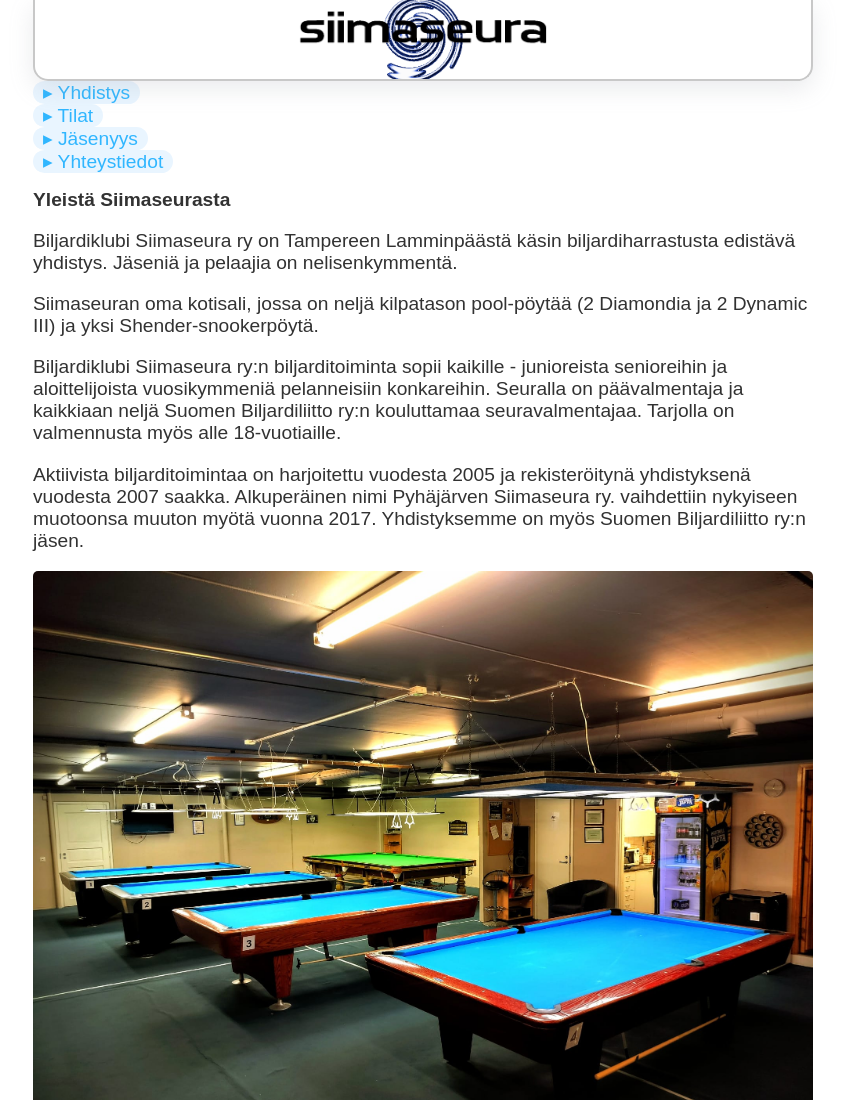
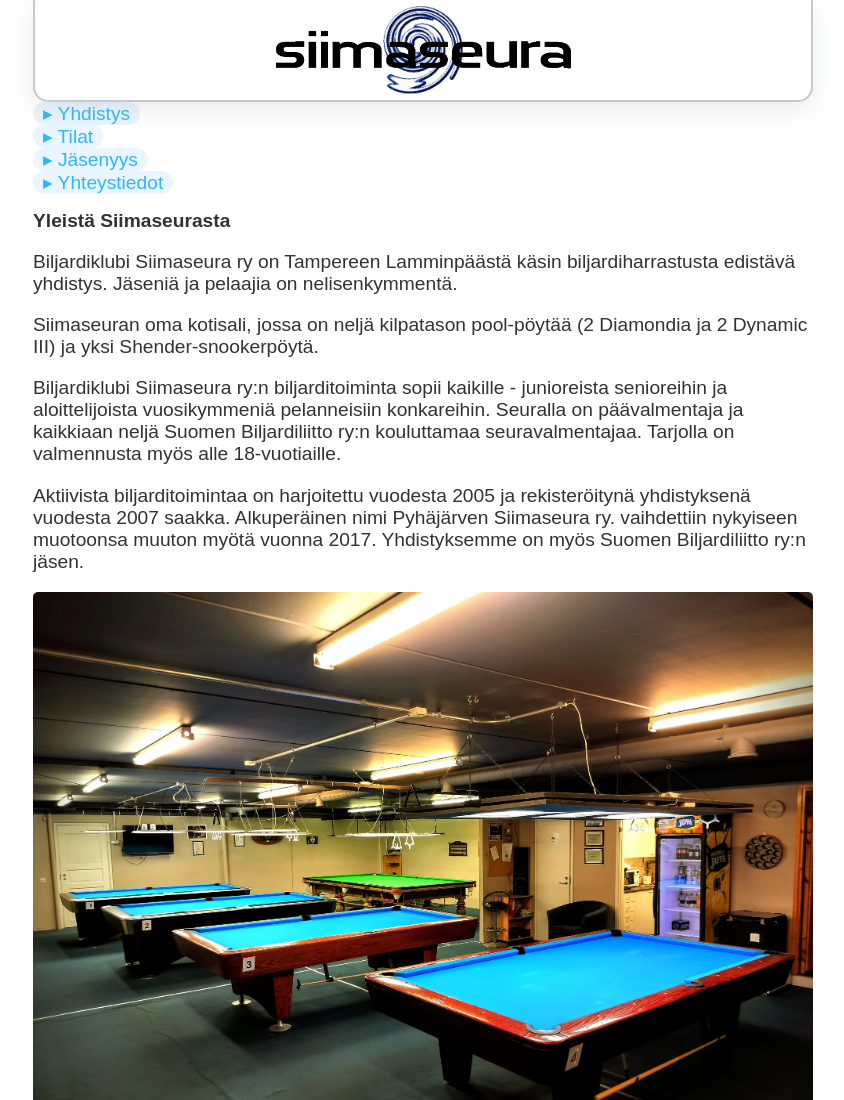
Before and after one commit to keinaju/siima, a website: page assets/index.html in a window 1280 px wide. Shown: the top 1100 px of the page, without its empty margins (217-1061 px from the left). Drawn offline with Linux system fonts and the light colour scheme.

Commit message:
add logo in navigation bar

```diff
--- a/assets/index.html
+++ b/assets/index.html
@@ -11,9 +11,7 @@
   </head>
   <body>
     <div id="navigation-bar">
-      <center>
-        <img id="logo" src="images/siimaseura-text.png" alt="Siimaseuran logo" />
-      </center>
+      <img id="logo-text" src="images/siimaseura-text.png" alt="Siimaseuran teksti" />
     </div>
     <div id="content">
       <div id="navigation-buttons-container">
--- a/assets/styles.css
+++ b/assets/styles.css
@@ -34,12 +34,12 @@
   max-width: 100%;
 }
 
-#logo {
-  margin-bottom: 20px;
-  width: 250px;
+#logo-text {
+  width: 300px;
 }
 
 #navigation-bar {
+  align-items: center;
   background-image: url("images/siimaseura-logo.gif");
   background-repeat: no-repeat;
   background-position: center;
@@ -51,6 +51,9 @@
   border-bottom-left-radius: 15px;
   border-bottom-right-radius: 15px;
   box-shadow: rgba(149, 157, 165, 0.2) 0px 8px 24px;
+  display: flex;
+  height: 80px;
+  justify-content: center;
   margin-left: 10px;
   margin-right: 10px;
   overflow: hidden;
```
